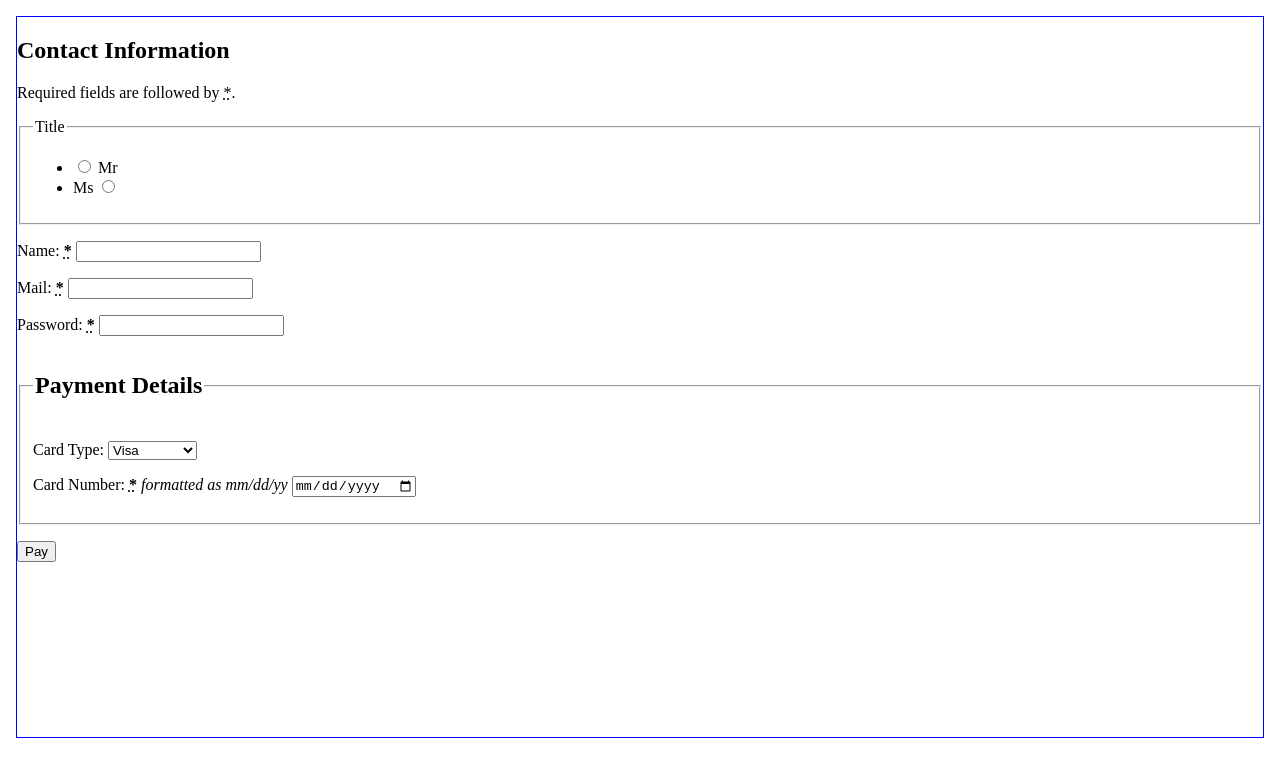
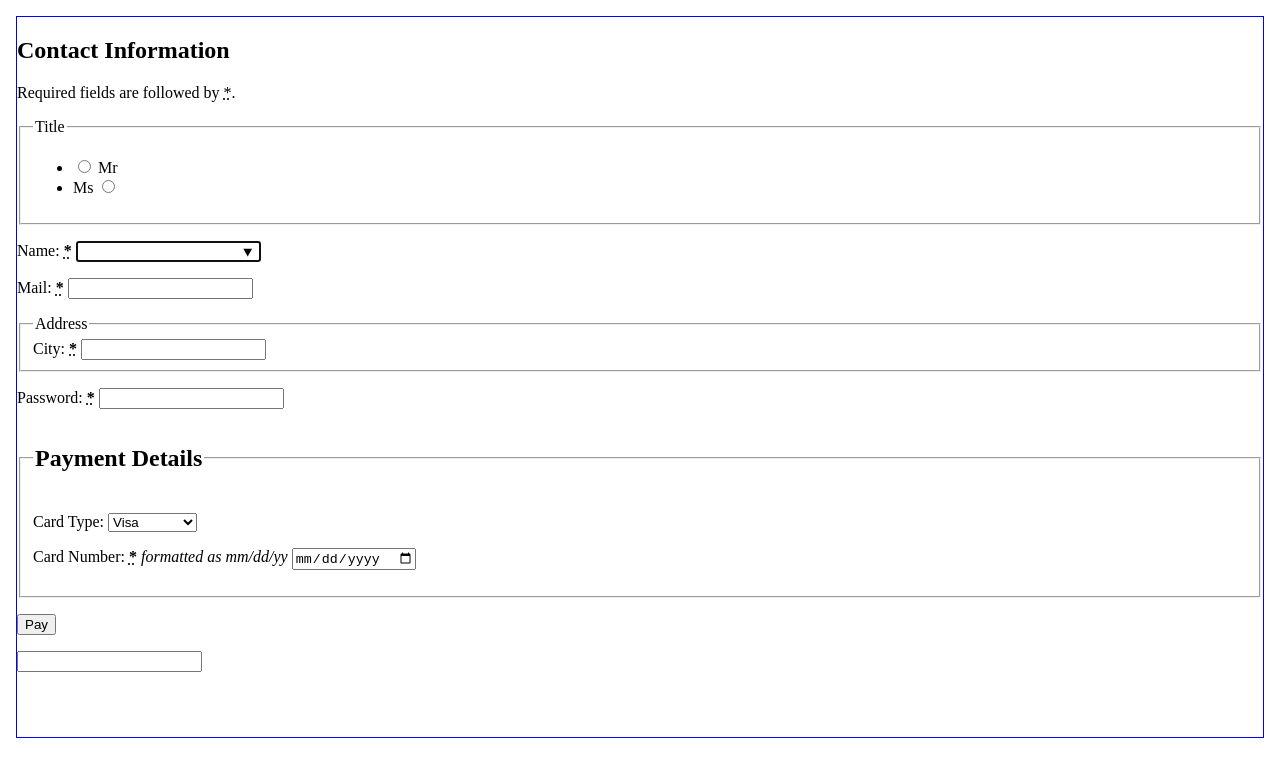
Before and after one commit to MaciejReimann/html-css-sandbox, a plain HTML site: page payment-form.html in a window 1280 px wide. Drawn offline with Linux system fonts and the light colour scheme.

Commit message:
starting on new project...

```diff
--- /dev/null
+++ b/TravelAgency/styles.css/style.css
@@ -0,0 +1,6 @@
+/*
+COLORS:
+Light green: #7ed56f
+Medium green: #55c57a
+Dark green: #28b485
+*/
--- a/payment-form.html
+++ b/payment-form.html
@@ -9,7 +9,7 @@
     <!-- Following example from MDN: https://developer.mozilla.org/en-US/docs/Learn/HTML/Forms/How_to_structure_an_HTML_form#Active_learning_building_a_form_structure -->
   </head>
   <body>
-    <form>
+    <form autocomplete="on" id="payment-form">
       <section>
         <h2>Contact Information</h2>
 
@@ -37,14 +37,28 @@
           <label for="name">
             <span>Name:</span> <strong><abbr title="required">*</abbr></strong>
           </label>
-          <input type="text" id="name" name="uername" />
+          <input
+            type="text"
+            id="name"
+            autocomplete="name"
+            autofocus="true"
+            list="my-names"
+            tabindex="1"
+          />
         </p>
         <p>
           <label for="mail">
             <span>Mail:</span> <strong><abbr title="required">*</abbr></strong>
           </label>
-          <input type="text" id="mail" name="usermail" />
+          <input type="email" id="mail" name="usermail" />
         </p>
+        <fieldset>
+          <legend>Address</legend>
+          <label for="city">
+            <span>City:</span> <strong><abbr title="required">*</abbr></strong>
+            <input type="text" id="name" autocomplete="name" />
+          </label>
+        </fieldset>
         <p>
           <label for="pwd">
             <span>Password:</span>
@@ -52,6 +66,10 @@
           </label>
           <input type="password" id="pwd" name="password" />
         </p>
+        <datalist id="my-names">
+          <option value="Karl Marx"></option>
+          <option value="Friedrich Nietzsche"></option>
+        </datalist>
       </section>
       <section>
         <fieldset>
@@ -71,11 +89,13 @@
               <strong><abbr title="required">*</abbr></strong>
               <em>formatted as mm/dd/yy</em>
             </label>
-            <input type="date" id="date" name="expiration" />
+            <input type="date" id="date" name="expiration" tabindex="0" />
           </p>
         </fieldset>
       </section>
       <p><button type="submit">Pay</button></p>
     </form>
+
+    <input type="text" form="payment-form" class="custom" tabindex="2" />
   </body>
 </html>
--- a/styles/form_1.css
+++ b/styles/form_1.css
@@ -4,3 +4,7 @@ body {
   border: 1px solid blue;
   min-height: 90vh;
 }
+
+input {
+  caret-color: red;
+}
```
Also changed, not shown: TravelAgency/index.html (added, +21 -0 lines), car-selling.html (added, +21 -0 lines), TravelAgency/img/favicon.png (added), TravelAgency/img/hero-small.jpg (added).
